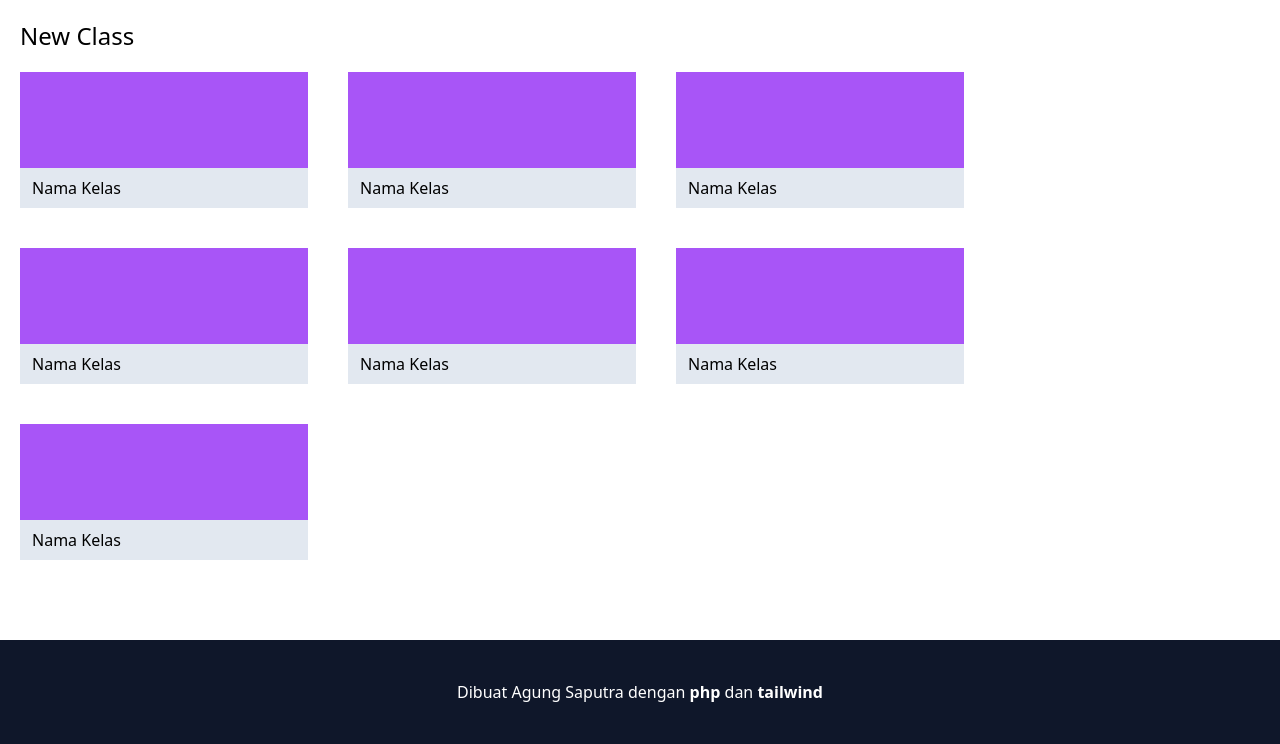
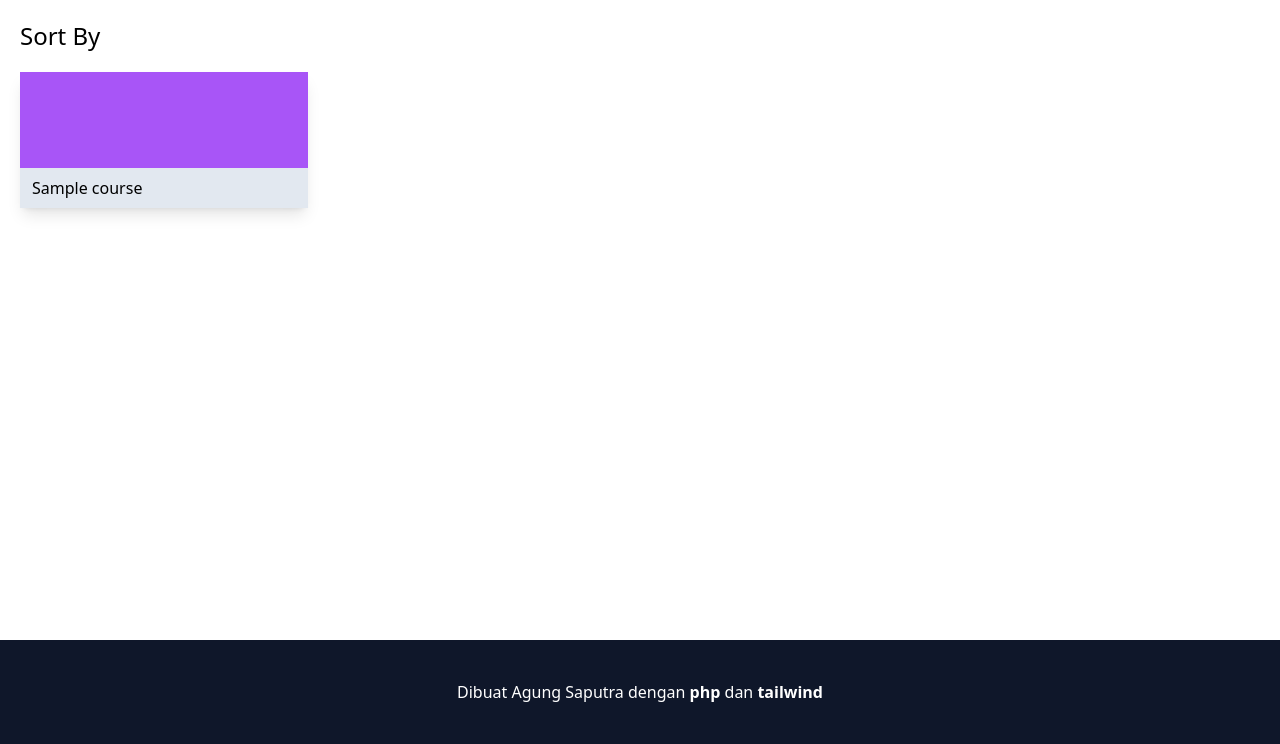
Before and after one commit to difhaels/dx-coding, a PHP site: page /project-erp/ in a window 1280 px wide. Shown: the part 56-800 px from the top of the page. Run offline with PHP 8.4, Linux system fonts and the light colour scheme; tables that the repository leaves empty or names only in its code hold one stand-in row (values such as "Sample post"); style sheets or scripts are compiled from the project's sources.

Commit message:
add query

```diff
--- /dev/null
+++ b/functions/query.php
@@ -0,0 +1,26 @@
+<?php
+// Panggil file con.php untuk koneksi ke database
+require __DIR__ . '/../connection.php'; // Sesuaikan dengan jalur yang benar
+
+// Fungsi untuk menjalankan query dan mengembalikan hasil dalam bentuk array
+function query($query) {
+    global $conn;
+    $result  = mysqli_query($conn, $query);
+    $rows = [];
+    while( $row = mysqli_fetch_assoc($result) ) {
+        $rows[] = $row;
+    }
+    return $rows;
+}
+
+// Panggil fungsi query jika parameter table_name ada
+if (isset($_GET['table_name'])) {
+    $table_name = $_GET['table_name'];
+    $table_data = query("SELECT * FROM $table_name");
+    header('Content-Type: application/json');
+    echo json_encode($table_data);
+}
+
+// Tutup koneksi (tidak perlu karena sudah di connection.php)
+// $conn->close();
+?>
--- a/index.php
+++ b/index.php
@@ -1,3 +1,7 @@
+<?php
+    require './functions/query.php';
+    $courses = query("SELECT * FROM course");
+?>
 <!DOCTYPE html>
 <html lang="en">
 <head>
@@ -10,37 +14,15 @@
         <a class="bg-blue-400 text-white px-3 py-1 rounded-lg hover:bg-blue-300 cursor-pointer" href="./login/login-student.php">Login</a>
     </nav>
 
-    <div class=" px-5 mt-5">
-        <h1 class="text-2xl">New Class</h1>
+    <div class="px-5 mt-5">
+        <h1 class="text-2xl">Sort By</h1>
         <div class="flex flex-wrap justify-start items-center gap-10 mt-5">
-            <div class="w-72">
-                <div class="bg-purple-500 h-24"></div>
-                <div class="bg-slate-200 px-3 py-2">Nama Kelas</div>
-            </div>
-            <div class="w-72">
-                <div class="bg-purple-500 h-24"></div>
-                <div class="bg-slate-200 px-3 py-2">Nama Kelas</div>
-            </div>
-            <div class="w-72">
-                <div class="bg-purple-500 h-24"></div>
-                <div class="bg-slate-200 px-3 py-2">Nama Kelas</div>
-            </div>
-            <div class="w-72">
-                <div class="bg-purple-500 h-24"></div>
-                <div class="bg-slate-200 px-3 py-2">Nama Kelas</div>
-            </div>
-            <div class="w-72">
-                <div class="bg-purple-500 h-24"></div>
-                <div class="bg-slate-200 px-3 py-2">Nama Kelas</div>
-            </div>
-            <div class="w-72">
-                <div class="bg-purple-500 h-24"></div>
-                <div class="bg-slate-200 px-3 py-2">Nama Kelas</div>
-            </div>
-            <div class="w-72">
-                <div class="bg-purple-500 h-24"></div>
-                <div class="bg-slate-200 px-3 py-2">Nama Kelas</div>
-            </div>
+            <?php foreach ($courses as $course) :?>
+                <a href="" class="w-72 shadow-lg">
+                    <div class="bg-purple-500 h-24"></div>
+                    <div class="bg-slate-200 px-3 py-2"><?=$course["name_course"]?></div>
+                </a>
+            <?php endforeach ?>
         </div>
     </div>
 
```
Also changed, not shown: functions/tambah_instruktor.php (deleted, +0 -36 lines).
